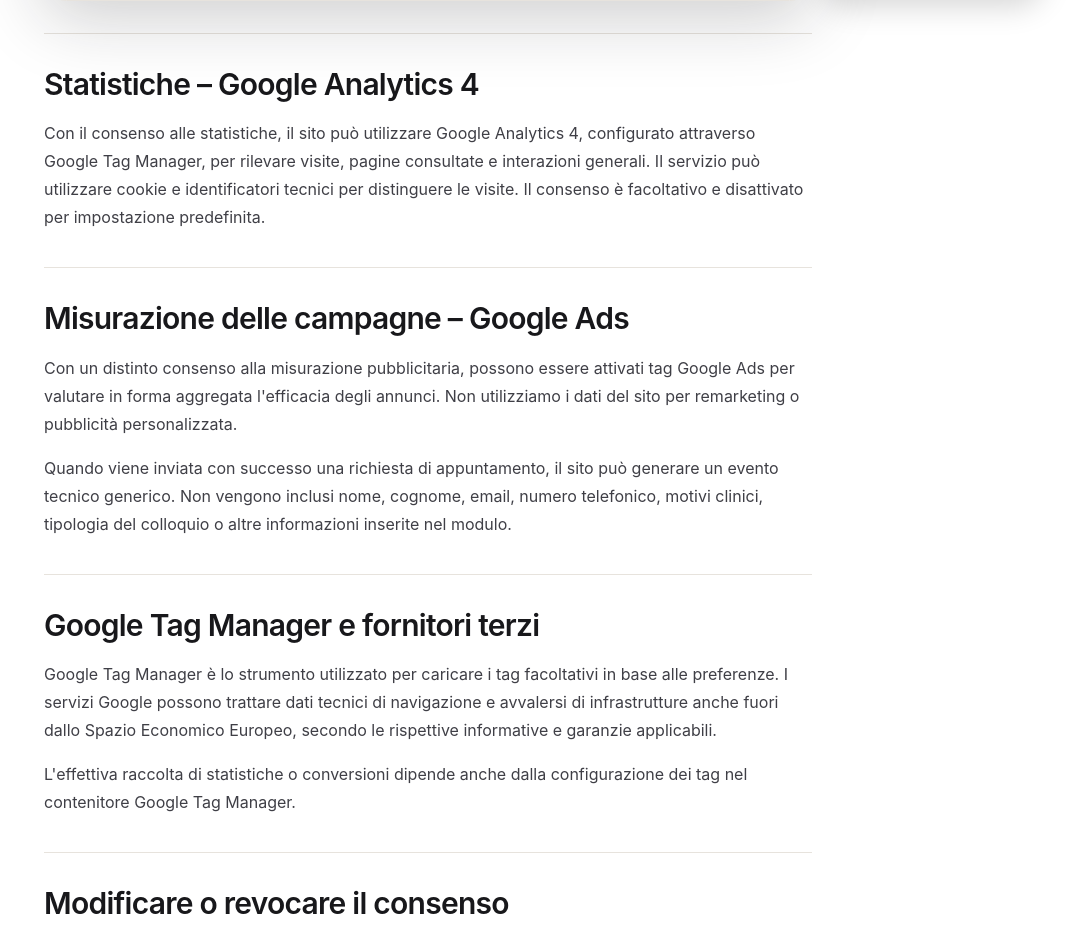
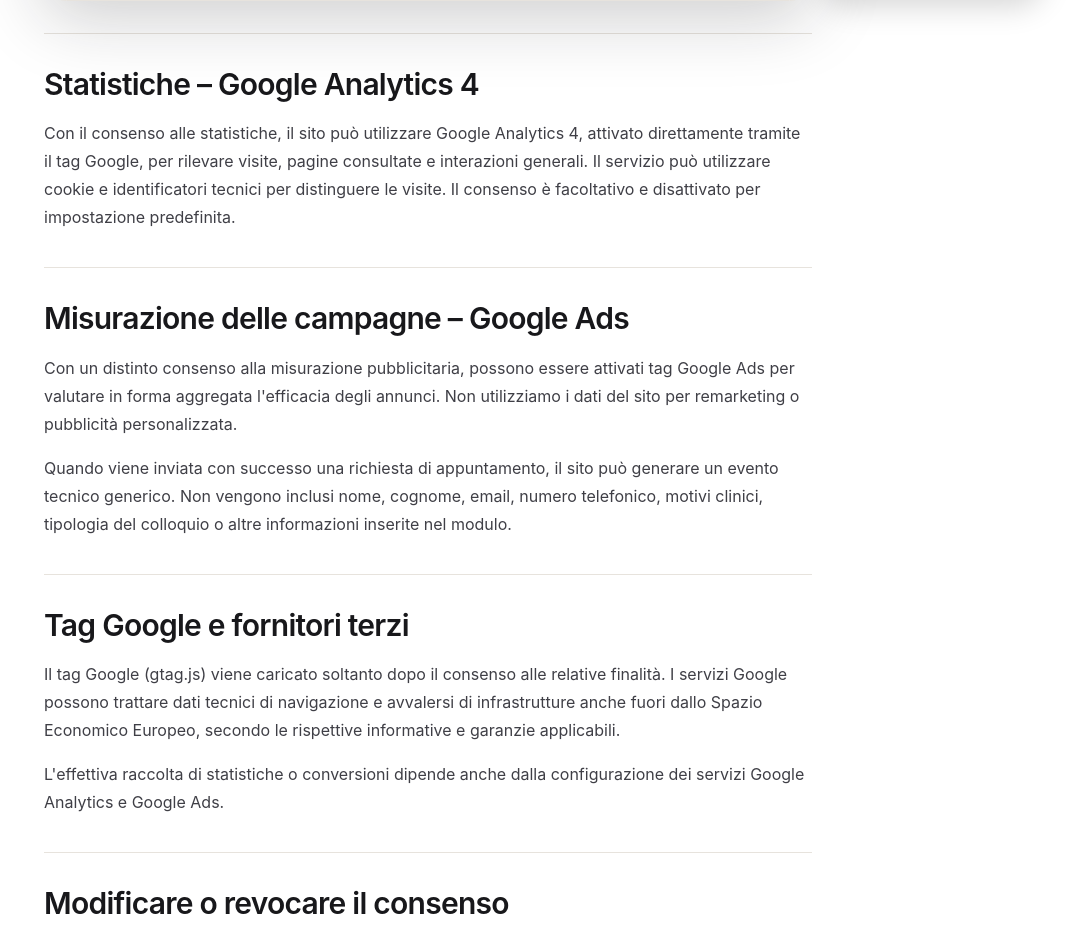
Before and after one commit to Yvanesse/giorgia-psychologist, a Next.js app: page /cookie-policy in a window 1280 px wide. Shown: the part 779-1712 px from the top of the page, without its empty margins (212-1280 px from the left). Built offline with nearby package versions, Linux system fonts and the light colour scheme.

Commit message:
docs: reflect direct Google tag integration and consent choices

```diff
--- a/src/app/cookie-policy/page.tsx
+++ b/src/app/cookie-policy/page.tsx
@@ -50,7 +50,7 @@ export default function CookiePolicyPage() {
                 <Heading variant="h3">Statistiche – Google Analytics 4</Heading>
                 <p className="mt-4">
                   Con il consenso alle statistiche, il sito può utilizzare Google
-                  Analytics 4, configurato attraverso Google Tag Manager, per
+                  Analytics 4, attivato direttamente tramite il tag Google, per
                   rilevare visite, pagine consultate e interazioni generali. Il
                   servizio può utilizzare cookie e identificatori tecnici per
                   distinguere le visite. Il consenso è facoltativo e disattivato
@@ -75,17 +75,17 @@ export default function CookiePolicyPage() {
               </section>
 
               <section className="border-t border-border pt-8">
-                <Heading variant="h3">Google Tag Manager e fornitori terzi</Heading>
+                <Heading variant="h3">Tag Google e fornitori terzi</Heading>
                 <p className="mt-4">
-                  Google Tag Manager è lo strumento utilizzato per caricare i tag
-                  facoltativi in base alle preferenze. I servizi Google possono
+                  Il tag Google (gtag.js) viene caricato soltanto dopo il consenso
+                  alle relative finalità. I servizi Google possono
                   trattare dati tecnici di navigazione e avvalersi di infrastrutture
                   anche fuori dallo Spazio Economico Europeo, secondo le rispettive
                   informative e garanzie applicabili.
                 </p>
                 <p className="mt-4">
                   L'effettiva raccolta di statistiche o conversioni dipende anche
-                  dalla configurazione dei tag nel contenitore Google Tag Manager.
+                  dalla configurazione dei servizi Google Analytics e Google Ads.
                 </p>
               </section>
 
```
